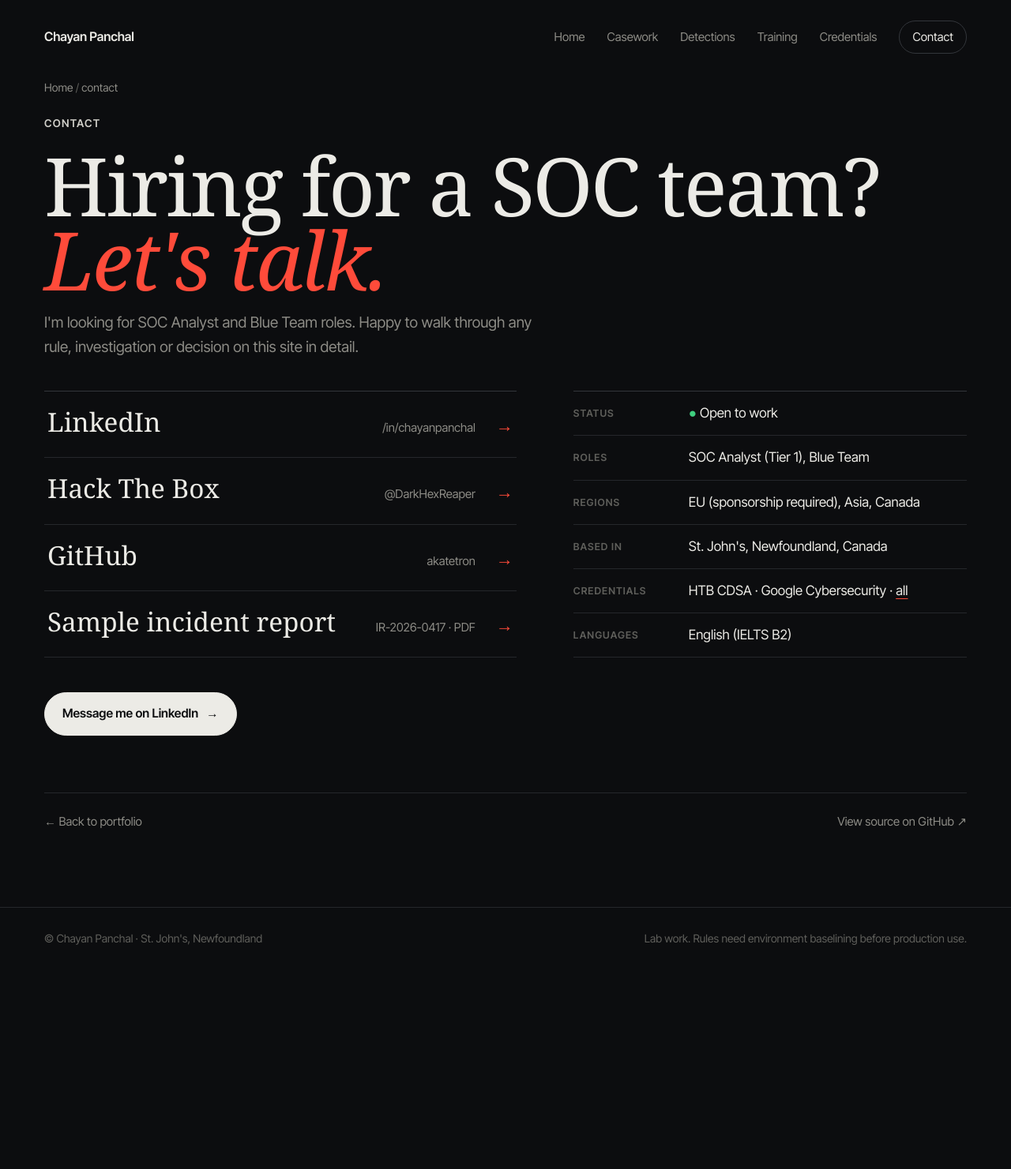
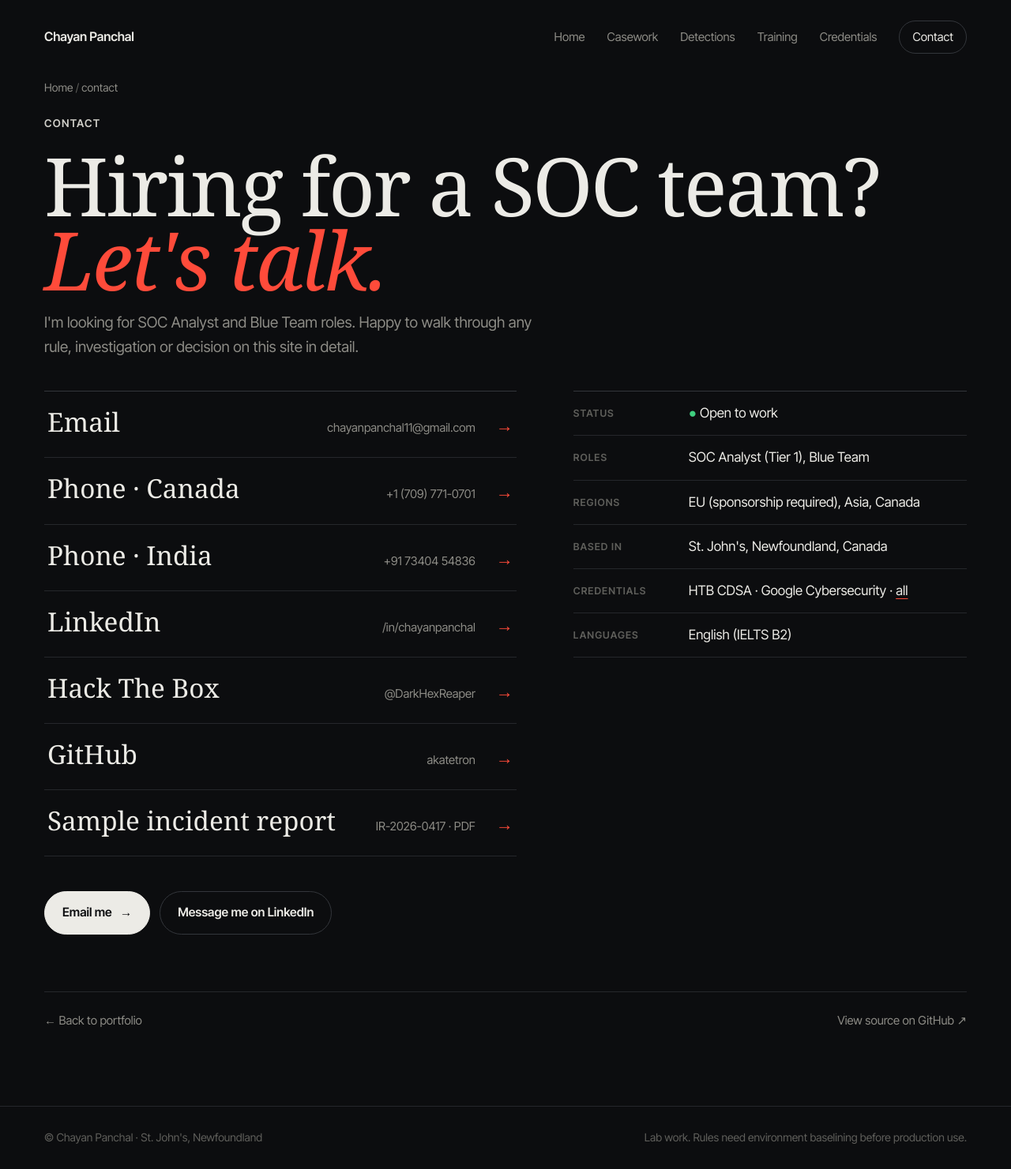
Before and after one commit to akatetron/signal-over-noise, a Jekyll site: the page built from contact/index.html, in a window 1280 px wide. Shown: the whole page at 79% size. Built offline with Jekyll 4.4.1, drawn with Linux system fonts in a browser that asks for light colours; some web fonts are replaced; before the commit the page ends 1228 px from its top, so only the background shows below that.

Commit message:
Add email and phone numbers to contact details

```diff
--- a/assets/css/site.css
+++ b/assets/css/site.css
@@ -237,8 +237,9 @@
 .contact-facts div { display: grid; grid-template-columns: 130px 1fr; gap: 16px; padding: 14px 0; border-bottom: 1px solid var(--line); }
 .contact-facts dt { font-size: 12.5px; letter-spacing: .08em; text-transform: uppercase; color: var(--faint); font-weight: 600; padding-top: 4px; }
 .contact-facts dd { margin: 0; }
-.doc > .btn { text-decoration: none; color: var(--bg); }
-.doc > .btn:hover { color: #fff; }
+.doc .actions .btn { text-decoration: none; color: var(--bg); }
+.doc .actions .btn.ghost { color: var(--text); }
+.doc .actions .btn:hover { color: #fff; }
 @media (max-width: 900px) { .contact-grid { grid-template-columns: 1fr; gap: 36px; } .doc .contact-links a { grid-template-columns: 1fr 24px; } .contact-links .v { grid-row: 2; } }
 
 /* =================================================================
--- a/contact/index.html
+++ b/contact/index.html
@@ -9,6 +9,9 @@
 
 <div class="contact-grid">
   <ul class="contact-links">
+    <li><a href="mailto:chayanpanchal11@gmail.com"><span class="k">Email</span><span class="v">chayanpanchal11@gmail.com</span><span class="go">→</span></a></li>
+    <li><a href="tel:+17097710701"><span class="k">Phone · Canada</span><span class="v">+1 (709) 771-0701</span><span class="go">→</span></a></li>
+    <li><a href="tel:+917340454836"><span class="k">Phone · India</span><span class="v">+91 73404 54836</span><span class="go">→</span></a></li>
     <li><a href="https://www.linkedin.com/in/chayanpanchal"><span class="k">LinkedIn</span><span class="v">/in/chayanpanchal</span><span class="go">→</span></a></li>
     <li><a href="https://academy.hackthebox.com/achievement/badge/de728e19-b659-11f1-82d1-bea50ffe6cb4"><span class="k">Hack The Box</span><span class="v">@DarkHexReaper</span><span class="go">→</span></a></li>
     <li><a href="https://github.com/akatetron/signal-over-noise"><span class="k">GitHub</span><span class="v">akatetron</span><span class="go">→</span></a></li>
@@ -25,4 +28,4 @@
   </dl>
 </div>
 
-<a class="btn" href="https://www.linkedin.com/in/chayanpanchal">Message me on LinkedIn <span class="arr">→</span></a>
+<div class="actions"><a class="btn" href="mailto:chayanpanchal11@gmail.com">Email me <span class="arr">→</span></a><a class="btn ghost" href="https://www.linkedin.com/in/chayanpanchal">Message me on LinkedIn</a></div>
--- a/index.html
+++ b/index.html
@@ -185,8 +185,9 @@
     <h2>Hiring for a SOC team?<br><em>Let's talk.</em></h2>
     <p>Open to SOC Analyst and Blue Team roles in the EU (sponsorship required), Asia and Canada. Happy to walk through any rule or decision on this site.</p>
     <div class="actions">
-      <a class="btn" href="https://www.linkedin.com/in/chayanpanchal">Message me on LinkedIn <span class="arr">→</span></a>
-      <a class="btn ghost" href="https://academy.hackthebox.com/achievement/badge/de728e19-b659-11f1-82d1-bea50ffe6cb4">Hack The Box · @DarkHexReaper</a>
+      <a class="btn" href="mailto:chayanpanchal11@gmail.com">Email me <span class="arr">→</span></a>
+      <a class="btn ghost" href="https://www.linkedin.com/in/chayanpanchal">LinkedIn</a>
+      <a class="btn ghost" href="contact/">All contact details</a>
     </div>
   </div>
 </section>
```
